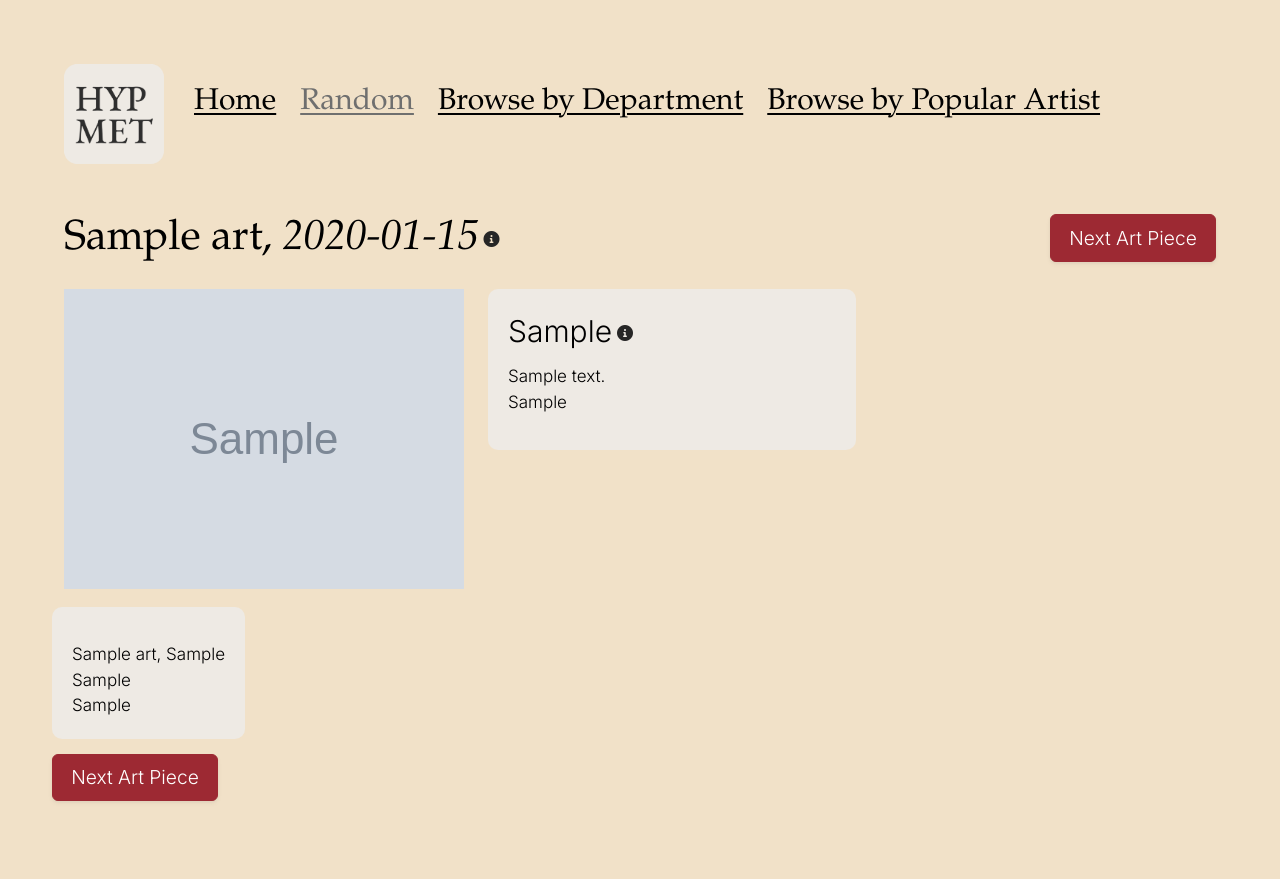
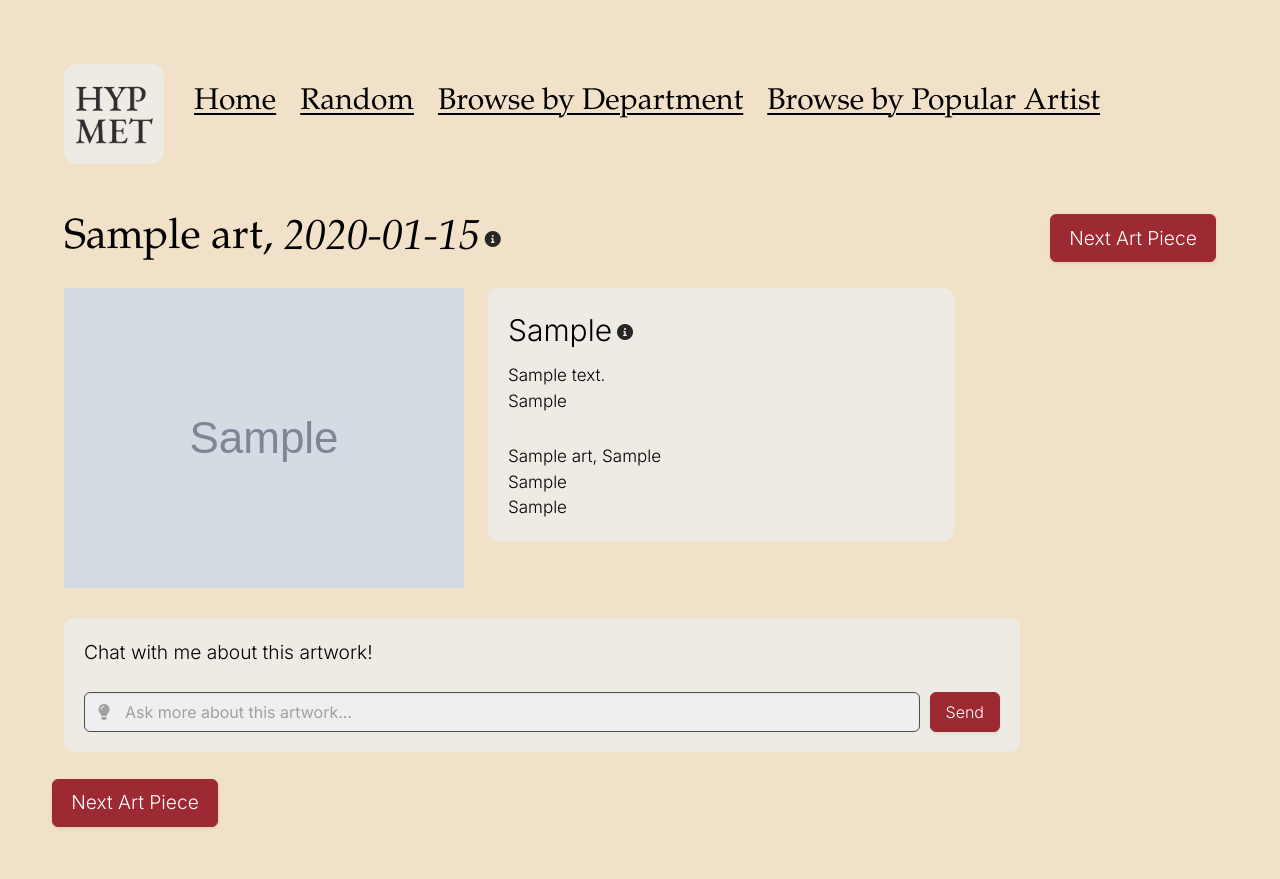
Before and after one commit to hi1van/Hyperlink-Metropolitan-Museum, a Flask app: page /hyperMuseum in a window 1280 px wide. Before the commit the page ends 802 px from the top, so only its background shows below. Run offline with Flask 3, Linux system fonts and the light colour scheme; tables that the repository leaves empty hold one stand-in row (values such as "Sample post"); grey boxes marked "Sample" are stand-in pictures; a database or web service that is not in the repository returns one stand-in record (values such as "Sample title"); data that the repository does not hold is empty.

Commit message:
finishing UI touches

```diff
--- a/app/templates/artwork.html
+++ b/app/templates/artwork.html
@@ -109,7 +109,7 @@
         <div class="columns">
             <div class="column is-10">
                 <div id="panel_padding">
-                    <h2 class="chat">Chat with me about this painting!</h3>
+                    <h2 class="chat">Chat with me about this artwork!</h3>
                     <div id="chat-container">
                         <div id="chat-messages" class="messages">
 
--- a/app/templates/hyperMuseum.html
+++ b/app/templates/hyperMuseum.html
@@ -36,7 +36,7 @@
                 </a>
             </div>
             <div class="column is-flex is-align-items-center is-narrow">
-                <a class="home is-selected">
+                <a class="home" href="/hyperMuseum">
                     Random
                 </a>
             </div>
@@ -55,9 +55,7 @@
         <div class="columns">
             <div class="column is-9">
                 <h2 class="art_title">
-                    <span>
-                        <a id="art_title" href="#" target="_blank" style="color: inherit;">{{ title }}</a>,&nbsp;<i>{{ artwork_date }}</i>
-                    </span>
+                    <a id="art_title" href="#" target="_blank" style="color: inherit;">{{ title }}</a>,&nbsp;<i>{{ artwork_date }}</i>
                     <span class="info-icon">
                         <i class="fas fa-circle-info"></i>
                         <div class="popup">
@@ -67,6 +65,7 @@
                     </span>
                 </h2>
             </div>
+
             <div class="column has-text-right" style="margin-top: 50px; ">
                 <a href="/hyperMuseum" class="no-decoration">
                     <button class="button">Next Art Piece</button>
@@ -77,9 +76,9 @@
 
         <div class="columns">
             <div class="column is-narrow">
-                <img src="{{ image }}" alt="Image not found!">
+                <img id="artwork_image" src="{{ image }}" alt="Image not found!">
             </div>
-            <div class="column is-narrow is-4">
+            <div class="column is-narrow is-5">
                 <div id="panel_padding">
                     <div class="artist_panel">
                         <h3 class="name">
@@ -96,16 +95,35 @@
                         <h4 class="desc"><a id="period" href="#" target="_blank" style="color: inherit;">{{ period }}</a></h4>
                         <div id="extract"></div>
                     </div>
+
+                    <div class="art_panel">
+                        <h4 class="desc">{{ object_name or 'Unnamed Object' }}, {{ medium }}</h5>
+                        <h4 class="desc">{{ dimensions }}</h5>
+                        <h4 class="desc">{{ department }}</h5>
+                    </div>
                 </div>
+
             </div>
         </div>
 
         <div class="columns">
-            <div id="panel_padding">
-                <div class="art_panel">
-                    <h4 class="desc">{{ object_name or 'Unnamed Object' }}, {{ medium }}</h5>
-                    <h4 class="desc">{{ dimensions }}</h5>
-                    <h4 class="desc">{{ department }}</h5>
+            <div class="column is-10">
+                <div id="panel_padding">
+                    <h2 class="chat">Chat with me about this artwork!</h3>
+                    <div id="chat-container">
+                        <div id="chat-messages" class="messages">
+
+                        </div>
+                    </div>
+                    <div id="chat-input-container" class="is-flex">
+                        <p class="control has-icons-left">
+                            <input type="text" id="chat-input" class="input is-normal" placeholder="Ask more about this artwork..." />
+                            <span class="icon is-small is-left">
+                                <i class="fa-solid fa-lightbulb"></i>
+                            </span>
+                        </p>
+                        <button id="send-btn" class="button">Send</button>
+                    </div>
                 </div>
             </div>
         </div>
@@ -121,6 +139,7 @@
 </footer>
 </html>
 
+<script src="{{ url_for('static', filename='js/chat.js') }}"></script>
 <script src="{{ url_for('static', filename='js/wikipedia_links.js') }}"></script>
 <script>
     // function to set the Wikipedia link conditionally
```
Also changed, not shown: app/templates/index.html (+6 -1 lines).
